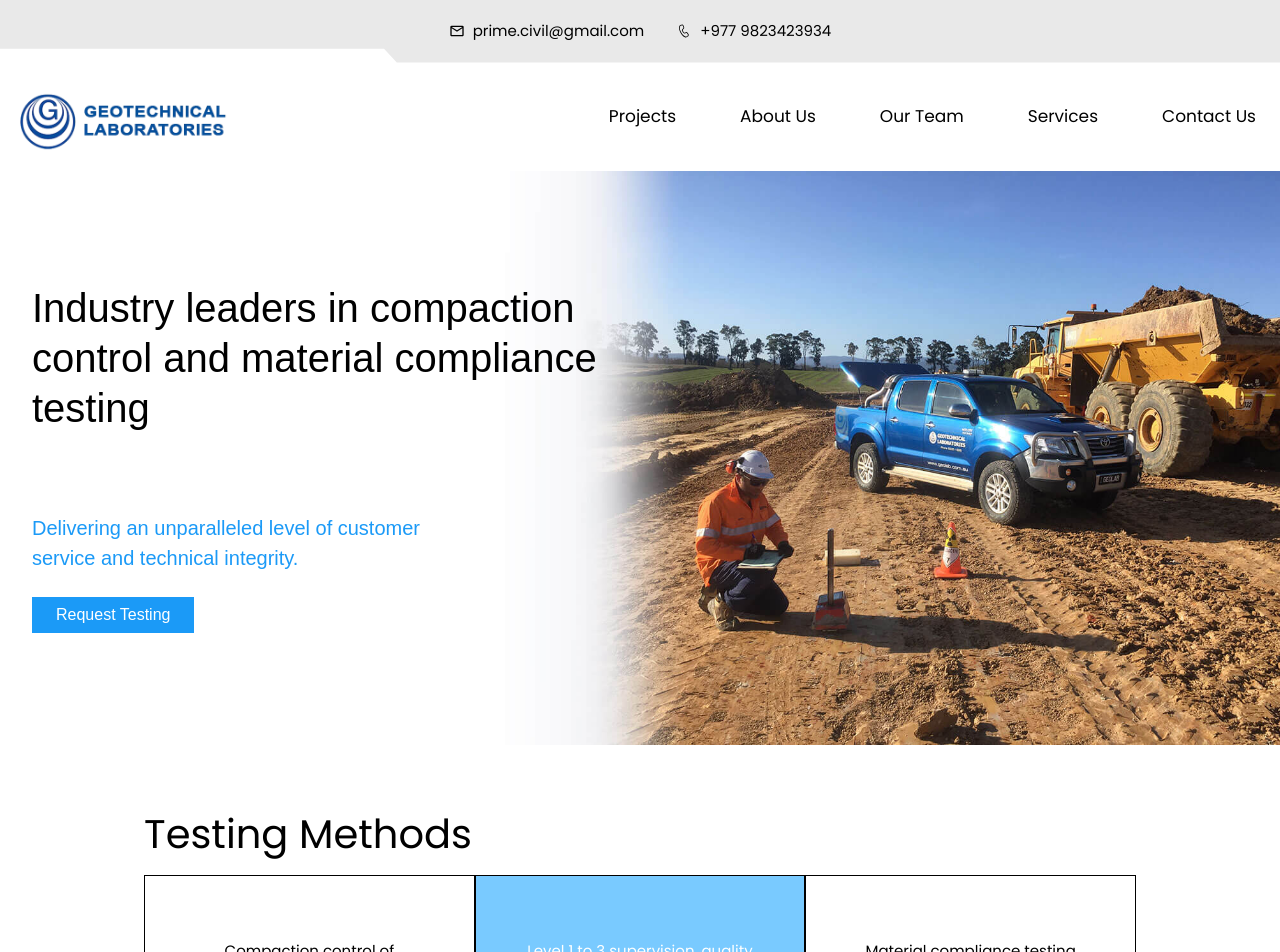
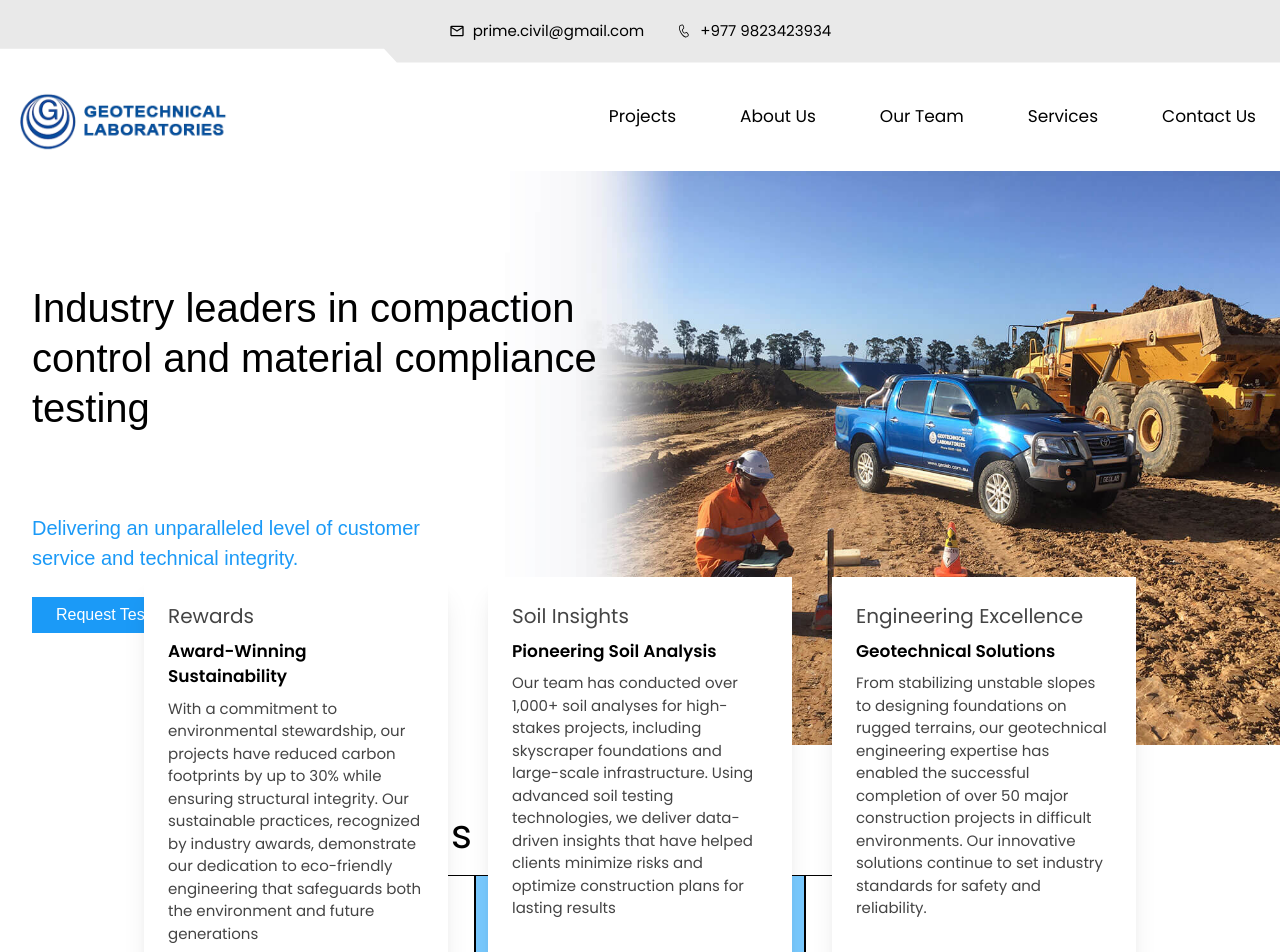
Before and after one commit to siddhartha0/PrimeCivilLab, a React (Vite) app: page / in a window 1280 px wide. Shown: the top 952 px of the page. Built offline with nearby package versions, Linux system fonts and the light colour scheme.

Commit message:
text edited

```diff
--- a/src/components/common/navbar.tsx
+++ b/src/components/common/navbar.tsx
@@ -26,7 +26,7 @@ export const Navbar = memo(() => {
   return (
     <div
       className={`flex px-5 py-5 justify-between place-items-center sticky   top-0 z-20 ${
-        isScrolled ? "bg-fadding-blue" : ""
+        isScrolled ? "bg-white" : ""
       }`}
       style={{
         clipPath:
--- a/src/components/pages/home/banner-info.tsx
+++ b/src/components/pages/home/banner-info.tsx
@@ -0,0 +1,46 @@
+import { Text } from "../../units";
+
+export const BannerInformations = [
+  {
+    id: 1,
+    title: "Rewards",
+    subtitle: "Award-Winning Sustainability ",
+    content:
+      "With a commitment to environmental stewardship, our projects have reduced carbon footprints by up to 30% while ensuring structural integrity. Our sustainable practices, recognized by industry awards, demonstrate our dedication to eco-friendly engineering that safeguards both the environment and future generations",
+  },
+  {
+    id: 2,
+    title: "Soil Insights",
+    subtitle: "Pioneering Soil Analysis",
+    content:
+      "Our team has conducted over 1,000+ soil analyses for high-stakes projects, including skyscraper foundations and large-scale infrastructure. Using advanced soil testing technologies, we deliver data-driven insights that have helped clients minimize risks and optimize construction plans for lasting results",
+  },
+  {
+    id: 3,
+    title: "Engineering Excellence",
+    subtitle: "Geotechnical Solutions ",
+    content:
+      "From stabilizing unstable slopes to designing foundations on rugged terrains, our geotechnical engineering expertise has enabled the successful completion of over 50 major construction projects in difficult environments. Our innovative solutions continue to set industry standards for safety and reliability.",
+  },
+];
+
+export const BannerInfo = () => {
+  return (
+    <div className="grid grid-cols-3 gap-10 px-36  ">
+      {BannerInformations.map((info) => (
+        <section
+          className="bg-white shadow-xl p-6 flex flex-col gap-2"
+          key={info.id}
+        >
+          <Text usage="black4" size="body-md-default">
+            {info.title}
+          </Text>
+          <Text size="body-sm-rare">{info.subtitle}</Text>
+          <Text size="body-base-default" usage="black4">
+            {info.content}
+          </Text>
+        </section>
+      ))}
+    </div>
+  );
+};
--- a/src/components/pages/home/banner.tsx
+++ b/src/components/pages/home/banner.tsx
@@ -5,6 +5,7 @@ import banner1 from "../../../assets/images/banner1.jpeg";
 import banner2 from "../../../assets/images/banner2.jpeg";
 import banner3 from "../../../assets/images/banner3.jpeg";
 import { useEffect, useState } from "react";
+import { BannerInfo } from "./banner-info";
 
 export const Banner = () => {
   const images = [slider, banner1, banner2, banner3];
@@ -21,7 +22,7 @@ export const Banner = () => {
   console.log("rendereds");
   return (
     <div
-      className="flex bg-cover bg-center font-sans"
+      className="flex bg-cover bg-center font-sans relative"
       style={{ backgroundImage: `url(${images[bannerImage]})` }}
     >
       <section className="flex flex-col gap-20 w-[675px] px-8 py-28 font-sans">
@@ -43,6 +44,9 @@ export const Banner = () => {
           </section>
         </div>
       </section>
+      <section className="absolute -bottom-56">
+        <BannerInfo />
+      </section>
     </div>
   );
 };
--- a/src/components/units/Text.tsx
+++ b/src/components/units/Text.tsx
@@ -38,6 +38,10 @@ export type TextSize =
   | "body-base-rare";
 
 export type TextUsage =
+  | "black"
+  | "black2"
+  | "black3"
+  | "black4"
   | "brand"
   | "default"
   | "primary"
@@ -105,6 +109,11 @@ export const Text = React.memo(
 
           //----------color------------//
           "text-black-900": usage == "brand",
+          "text-black": usage == "black",
+          "text-black-2": usage == "black2",
+          "text-black-3": usage == "black3",
+          "text-black-4": usage == "black4",
+
           "text-black-1000": usage == "default",
           "text-black-800": usage == "primary",
           "text-black-600": usage == "info-primary",
```
